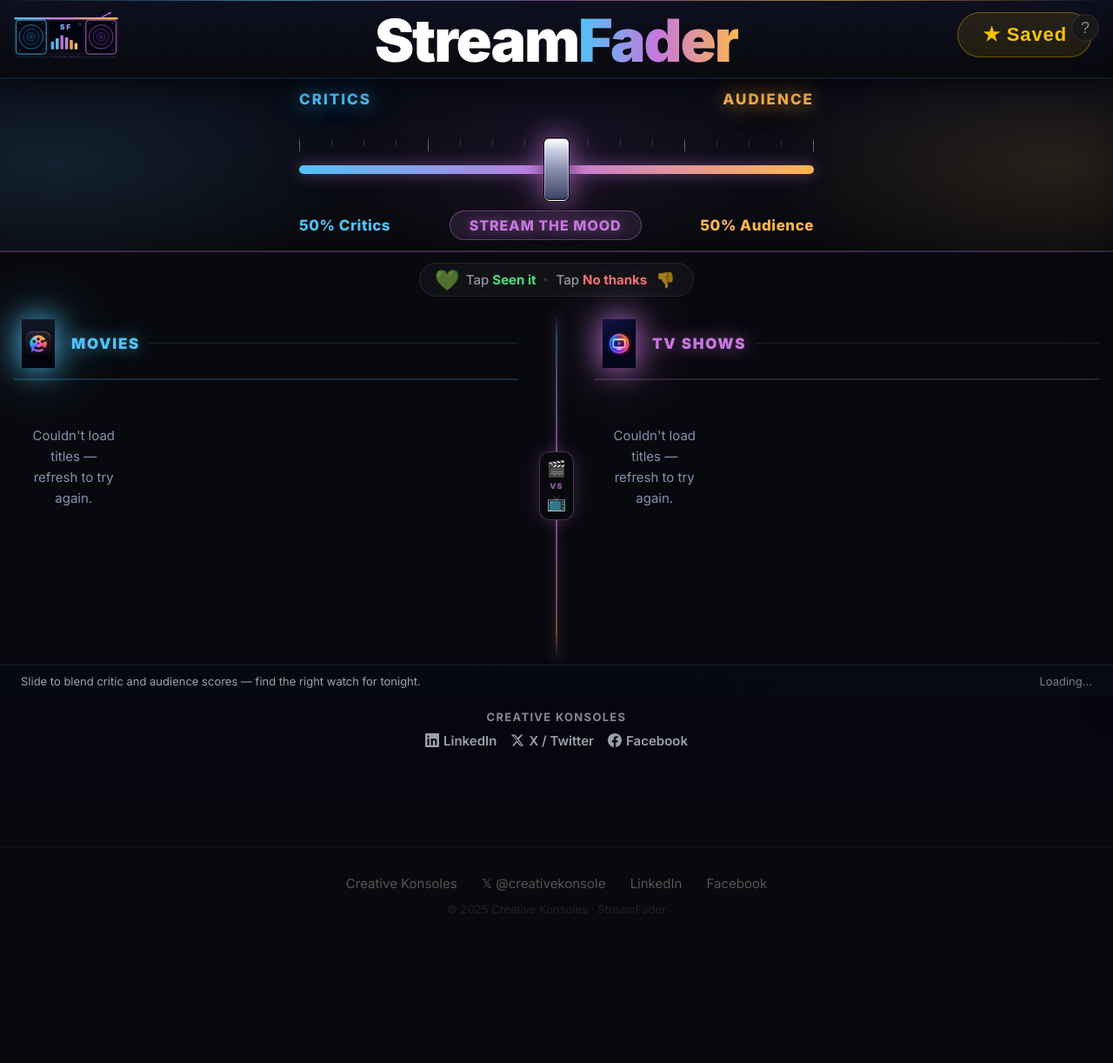
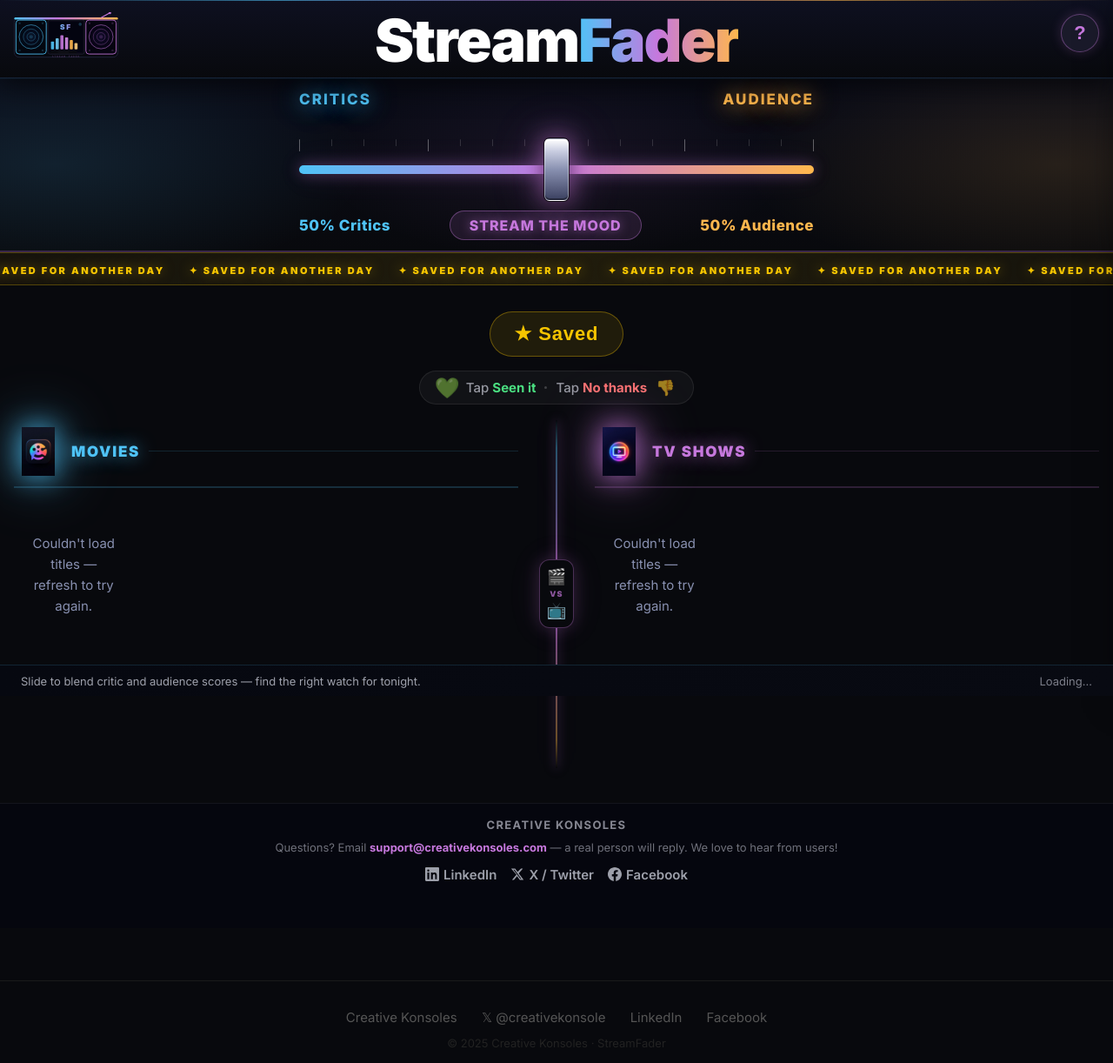
Before and after one commit to papjamzzz/Stream-Fader, a Flask app: page / in a window 1280 px wide. Shown: the top 1222 px of the page at 87% size. Before the commit the page ends 1050 px from the top, so only its background shows below. Run offline with Flask 3, Linux system fonts and the light colour scheme; data that the repository does not hold is empty.

Commit message:
UI polish: gold banner, saved button moved, No Thanks stacked, bigger help btn, contact info
- Gold scrolling 'Saved For Another Day' marquee between fader and cards
- ★ Saved button moved from header to content area above card grid
- No Thanks button: big ✗ NO + smaller 'thanks' stacked
- Help (?) button enlarged and styled with purple glow
- Contact info (support@creativekonsoles.com) added to help modal and social footer

Co-Authored-By: Claude Sonnet 4.6 <noreply@anthropic.com>

```diff
--- a/templates/index.html
+++ b/templates/index.html
@@ -1090,37 +1090,6 @@
     .save-bar:hover { opacity: 1 !important; filter: brightness(1.1); }
 
     /* ── WATCHLIST PANEL ── */
-    /* ── QUEUE BUTTON (header) ── */
-    #queue-toggle {
-      position: absolute;
-      top: 14px;
-      right: 24px;
-      display: flex;
-      align-items: center;
-      gap: 10px;
-      background: rgba(245,196,0,0.1);
-      border: 1px solid rgba(245,196,0,0.35);
-      border-radius: 32px;
-      padding: 12px 28px;
-      color: #f5c400;
-      font-size: 22px;
-      font-weight: 700;
-      letter-spacing: 0.04em;
-      cursor: pointer;
-      transition: background 0.15s, border-color 0.15s;
-      z-index: 20;
-    }
-    #queue-toggle:hover { background: rgba(245,196,0,0.18); border-color: rgba(245,196,0,0.6); }
-    #queue-count-badge {
-      background: #f5c400;
-      color: #000;
-      border-radius: 10px;
-      font-size: 11px;
-      font-weight: 900;
-      padding: 1px 7px;
-      display: none;
-    }
-    #queue-count-badge.has-items { display: inline; }
 
     /* ── QUEUE DROPDOWN (fixed overlay) ── */
     #queue-backdrop {
@@ -1564,21 +1533,67 @@
       animation: spin 0.8s linear infinite;
       margin-bottom: 8px;
     }
+
+    /* ── GOLD SCROLLING BANNER ── */
+    .saved-banner-marquee {
+      background: linear-gradient(90deg, rgba(245,196,0,0.06) 0%, rgba(245,196,0,0.10) 50%, rgba(245,196,0,0.06) 100%);
+      border-top: 1px solid rgba(245,196,0,0.28);
+      border-bottom: 1px solid rgba(245,196,0,0.28);
+      overflow: hidden;
+      white-space: nowrap;
+      padding: 8px 0;
+    }
+    @keyframes marquee { 0% { transform: translateX(0); } 100% { transform: translateX(-50%); } }
+    .saved-banner-inner {
+      display: inline-block;
+      animation: marquee 22s linear infinite;
+      color: #f5c400;
+      font-size: 11px;
+      font-weight: 900;
+      letter-spacing: 0.22em;
+      text-transform: uppercase;
+      text-shadow: 0 0 14px rgba(245,196,0,0.55);
+      padding-right: 0;
+    }
+
+    /* ── SAVED BUTTON (content area) ── */
+    #queue-toggle {
+      display: inline-flex;
+      align-items: center;
+      gap: 10px;
+      background: rgba(245,196,0,0.1);
+      border: 1px solid rgba(245,196,0,0.35);
+      border-radius: 32px;
+      padding: 12px 28px;
+      color: #f5c400;
+      font-size: 22px;
+      font-weight: 700;
+      letter-spacing: 0.04em;
+      cursor: pointer;
+      transition: background 0.15s, border-color 0.15s;
+    }
+    #queue-toggle:hover { background: rgba(245,196,0,0.18); border-color: rgba(245,196,0,0.6); }
+    #queue-count-badge {
+      background: #f5c400;
+      color: #000;
+      border-radius: 10px;
+      font-size: 11px;
+      font-weight: 900;
+      padding: 1px 7px;
+      display: none;
+    }
+    #queue-count-badge.has-items { display: inline; }
   </style>
 </head>
 <body>
 
 <!-- ═══════════════════ HEADER ═══════════════════ -->
 <header class="header" style="flex-direction:column;padding:0;gap:0;">
-  <div style="position:relative;width:100%;padding:14px 40px 10px;text-align:center;">
+  <div style="width:100%;padding:14px 40px 10px;text-align:center;">
     <!-- cinematic wordmark -->
     <div style="font-size:clamp(42px,5.5vw,68px);font-weight:900;letter-spacing:-0.03em;line-height:0.95;">
       <span style="color:#ffffff;">Stream</span><span style="background:linear-gradient(90deg,#4fc3f7 0%,#c678dd 50%,#ffb74d 100%);-webkit-background-clip:text;-webkit-text-fill-color:transparent;background-clip:text;">Fader</span>
     </div>
-    <!-- Queue button -->
-    <button id="queue-toggle" onclick="toggleQueueDropdown()">
-      ★ Saved <span id="queue-count-badge">0</span>
-    </button>
   </div>
 </header>
 
@@ -1631,6 +1646,13 @@
 </section>
 
 <div id="results-anchor"></div>
+
+<!-- ══════════════════════════════════════════════
+     GOLD SCROLLING BANNER
+══════════════════════════════════════════════ -->
+<div class="saved-banner-marquee">
+  <div class="saved-banner-inner">✦ Saved For Another Day &nbsp;&nbsp;&nbsp;&nbsp; ✦ Saved For Another Day &nbsp;&nbsp;&nbsp;&nbsp; ✦ Saved For Another Day &nbsp;&nbsp;&nbsp;&nbsp; ✦ Saved For Another Day &nbsp;&nbsp;&nbsp;&nbsp; ✦ Saved For Another Day &nbsp;&nbsp;&nbsp;&nbsp; ✦ Saved For Another Day &nbsp;&nbsp;&nbsp;&nbsp; ✦ Saved For Another Day &nbsp;&nbsp;&nbsp;&nbsp; ✦ Saved For Another Day &nbsp;&nbsp;&nbsp;&nbsp; ✦ Saved For Another Day &nbsp;&nbsp;&nbsp;&nbsp; ✦ Saved For Another Day &nbsp;&nbsp;&nbsp;&nbsp; ✦ Saved For Another Day &nbsp;&nbsp;&nbsp;&nbsp; ✦ Saved For Another Day &nbsp;&nbsp;&nbsp;&nbsp; ✦ Saved For Another Day &nbsp;&nbsp;&nbsp;&nbsp; ✦ Saved For Another Day &nbsp;&nbsp;&nbsp;&nbsp;</div>
+</div>
 
 <!-- ══════════════════════════════════════════════
      CLAUDE TOP PICK
@@ -1712,8 +1734,15 @@
 <div class="content-area">
   <div class="two-col">
 
+    <!-- SAVED BUTTON -->
+    <div style="grid-column:1/-1;text-align:center;padding:18px 0 8px;">
+      <button id="queue-toggle" onclick="toggleQueueDropdown()">
+        ★ Saved <span id="queue-count-badge">0</span>
+      </button>
+    </div>
+
     <!-- TASTE HELPER — heartbeat -->
-    <div style="grid-column:1/-1;text-align:center;padding:0 0 18px;">
+    <div style="grid-column:1/-1;text-align:center;padding:8px 0 18px;">
       <div class="hb-bar">
         <span class="hb-pulse">💚</span>
         <span class="hb-text">Tap <span class="hb-green">Seen it</span></span>
@@ -1774,6 +1803,9 @@
 <!-- ═══════════════════ SOCIAL FOOTER ═══════════════════ -->
 <div class="social-footer">
   <div class="social-footer-label">Creative Konsoles</div>
+  <div style="margin-bottom:14px;font-size:13px;color:rgba(240,242,255,0.45);">
+    Questions? Email <a href="mailto:support@creativekonsoles.com" style="color:#c678dd;text-decoration:none;font-weight:700;">support@creativekonsoles.com</a> — a real person will reply. We love to hear from users!
+  </div>
   <div class="social-links">
     <a class="social-link" href="https://www.linkedin.com/in/jeremiahsmith3335/" target="_blank" rel="noopener">
       <svg width="16" height="16" viewBox="0 0 24 24" fill="currentColor"><path d="M20.447 20.452H17.2v-5.569c0-1.328-.027-3.037-1.852-3.037-1.853 0-2.136 1.445-2.136 2.939v5.667H9.964V9h3.102v1.561h.046c.432-.82 1.49-1.684 3.065-1.684 3.276 0 3.88 2.156 3.88 4.959v6.616zM5.337 7.433a1.8 1.8 0 1 1 0-3.6 1.8 1.8 0 0 1 0 3.6zM6.97 20.452H3.699V9H6.97v11.452zM22.225 0H1.771C.792 0 0 .774 0 1.729v20.542C0 23.227.792 24 1.771 24h20.451C23.2 24 24 23.227 24 22.271V1.729C24 .774 23.2 0 22.222 0h.003z"/></svg>
@@ -1791,7 +1823,7 @@
 </div>
 
 <!-- ═══════════════════ HELP BUTTON + MODAL ═══════════════════ -->
-<button id="helpBtn" title="How it works" style="position:fixed;top:16px;right:16px;z-index:200;background:#1a1a1a;border:1px solid #333;color:#888;width:32px;height:32px;border-radius:50%;font-size: 18px;cursor:pointer;display:flex;align-items:center;justify-content:center;">?</button>
+<button id="helpBtn" title="How it works" style="position:fixed;top:16px;right:16px;z-index:200;background:#1a1a2a;border:1px solid rgba(198,120,221,0.4);color:#c678dd;width:44px;height:44px;border-radius:50%;font-size:22px;font-weight:700;cursor:pointer;display:flex;align-items:center;justify-content:center;box-shadow:0 0 14px rgba(198,120,221,0.2);">?</button>
 
 <div id="helpModal" style="display:none;position:fixed;inset:0;background:rgba(0,0,0,0.85);z-index:300;align-items:center;justify-content:center;">
   <div style="background:#111;border:1px solid #2a2a2a;border-radius:16px;padding:40px;max-width:520px;width:90%;position:relative;color:#ccc;line-height:1.7;">
@@ -1814,6 +1846,10 @@
       Removes the title and reduces similar content in your feed. Dismissed titles return after 30 days.
     </div>
     <div style="color:#555;font-size: 15px;">The more you use it, the smarter it gets.</div>
+    <div style="margin-top:24px;padding-top:20px;border-top:1px solid #222;">
+      <strong style="color:#c678dd;">Questions or feedback?</strong><br>
+      Email <a href="mailto:support@creativekonsoles.com" style="color:#c678dd;text-decoration:none;font-weight:700;">support@creativekonsoles.com</a> — a real person will get back to you. For real, please reach out. We love to hear from users!
+    </div>
   </div>
 </div>
 
@@ -2137,7 +2173,8 @@ function renderCard(item, rank) {
           <span class="dismiss-label">✓ Seen it</span>
         </button>
         <button class="dismiss-btn dismiss-nope" onclick="dismissTitle(window._cardRegistry[${cardIndex}],'nope');sendPreference('${safeImdbId}','${safeTitle}',${safeGenres},'skip','${item.media_type||'movie'}')">
-          <span class="dismiss-label">✗ No thanks</span>
+          <span class="dismiss-label" style="font-size:20px;font-weight:900;">✗ NO</span>
+          <span class="dismiss-sub">thanks</span>
         </button>
       </div>
       <div class="card-body">
```
